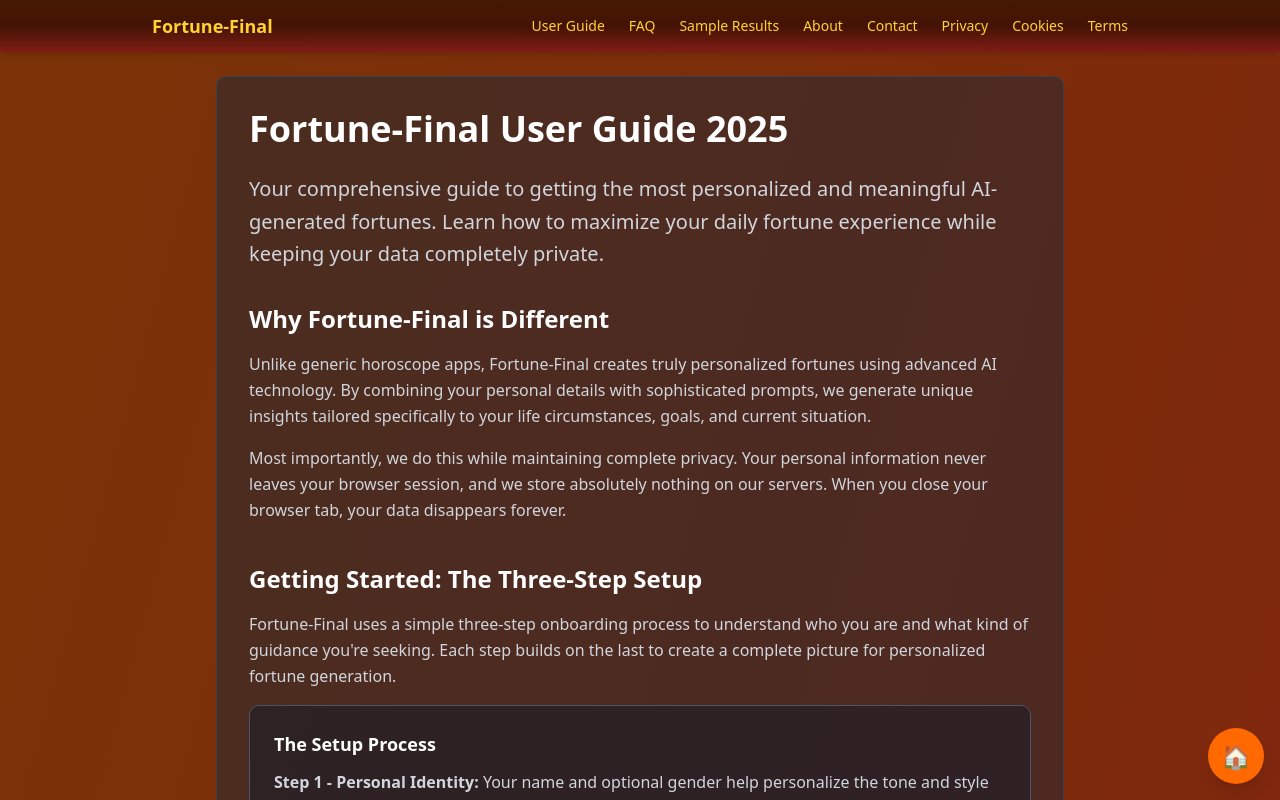
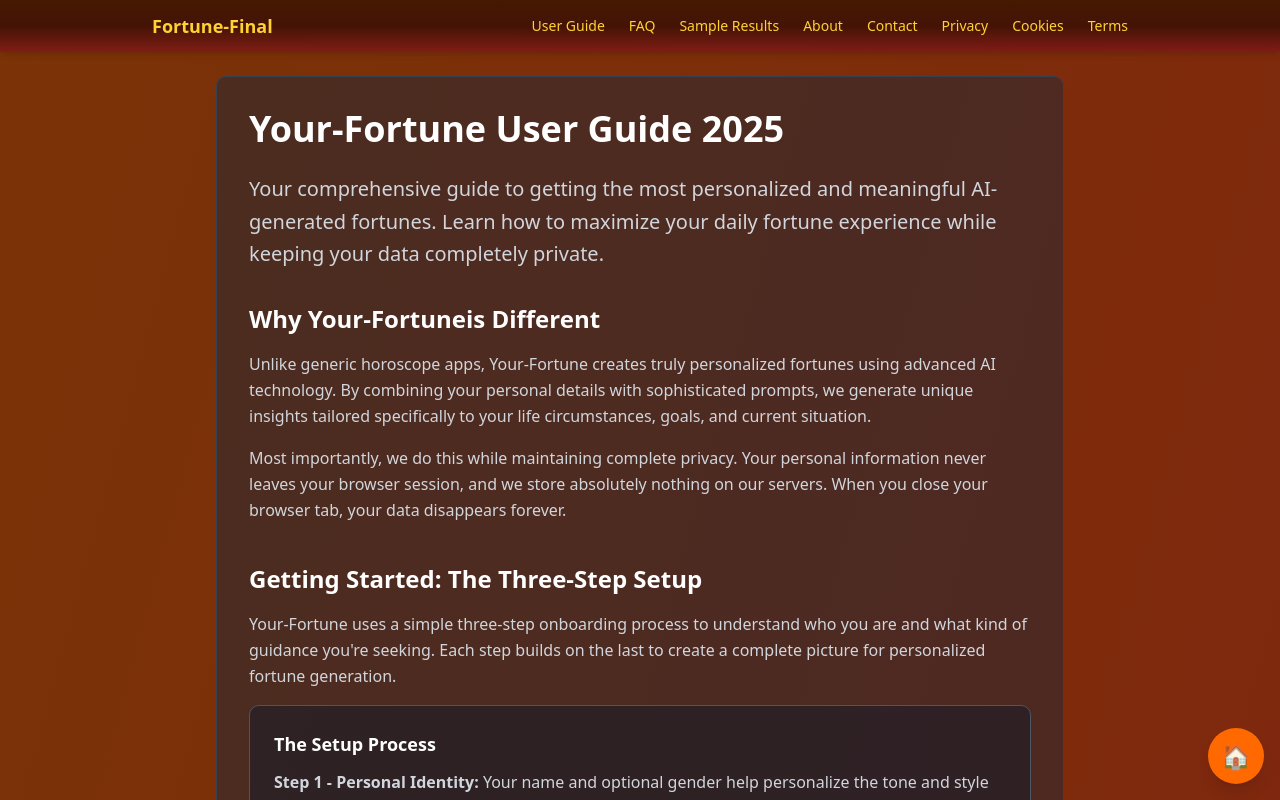
Before and after one commit to LeConsulat2/fortune-final, a Next.js app: page /use-guide in a window 1280 px wide. Shown: the top 800 px of the page. Built offline with nearby package versions, Linux system fonts and the light colour scheme.

Commit message:
Update page.tsx

```diff
--- a/app/(content)/use-guide/page.tsx
+++ b/app/(content)/use-guide/page.tsx
@@ -1,7 +1,7 @@
 export const metadata = {
-  title: 'Fortune-Final User Guide 2025 | Your Daily AI Fortune Experience',
+  title: 'Your-Fortune User Guide 2025 | Your Daily AI Fortune Experience',
   description:
-    'Complete guide to using Fortune-Final for personalized AI-generated daily fortunes. Learn about privacy, categories, and maximizing your fortune experience.',
+    'Complete guide to using Your-Fortune for personalized AI-generated daily fortunes. Learn about privacy, categories, and maximizing your fortune experience.',
 };
 
 export default function FortuneUserGuidePage() {
@@ -9,7 +9,7 @@ export default function FortuneUserGuidePage() {
     <main className="prose prose-invert max-w-4xl mx-auto p-6 text-gray-100">
       <div className="bg-gray-800/50 rounded-lg p-8 border border-gray-700">
         <h1 className="text-4xl font-bold text-white mb-6">
-          Fortune-Final User Guide 2025
+          Your-Fortune User Guide 2025
         </h1>
         <p className="text-xl text-gray-300 mb-8 leading-relaxed">
           Your comprehensive guide to getting the most personalized and
@@ -19,10 +19,10 @@ export default function FortuneUserGuidePage() {
 
         <section className="mb-10">
           <h2 className="text-2xl font-semibold text-white mb-4">
-            Why Fortune-Final is Different
+            Why Your-Fortuneis Different
           </h2>
           <p className="text-gray-300 leading-relaxed mb-4">
-            Unlike generic horoscope apps, Fortune-Final creates truly
+            Unlike generic horoscope apps, Your-Fortune creates truly
             personalized fortunes using advanced AI technology. By combining
             your personal details with sophisticated prompts, we generate unique
             insights tailored specifically to your life circumstances, goals,
@@ -41,7 +41,7 @@ export default function FortuneUserGuidePage() {
             Getting Started: The Three-Step Setup
           </h2>
           <p className="text-gray-300 leading-relaxed mb-4">
-            Fortune-Final uses a simple three-step onboarding process to
+            Your-Fortune uses a simple three-step onboarding process to
             understand who you are and what kind of guidance you&apos;re
             seeking. Each step builds on the last to create a complete picture
             for personalized fortune generation.
@@ -267,7 +267,7 @@ export default function FortuneUserGuidePage() {
             Technical Requirements & Troubleshooting
           </h2>
           <p className="text-gray-300 leading-relaxed mb-4">
-            Fortune-Final works on all modern browsers and devices. Here&apos;s
+            Your-Fortune works on all modern browsers and devices. Here&apos;s
             what you need to know:
           </p>
 
@@ -312,7 +312,7 @@ export default function FortuneUserGuidePage() {
             Understanding the AI Behind Your Fortunes
           </h2>
           <p className="text-gray-300 leading-relaxed mb-4">
-            Fortune-Final combines the quiz answers + sophisitcated prompts that
+            Your-Fortune combines the quiz answers + sophisitcated prompts that
             allows AI model to dynamically give user a meaningful fortunes and
             insights for the day. The AI combines your personal information with
             carefully crafted prompts that incorporate wisdom from various
@@ -353,7 +353,7 @@ export default function FortuneUserGuidePage() {
             Ready to Discover Your Fortune?
           </h2>
           <p className="text-gray-300 leading-relaxed mb-6">
-            Start your journey with Fortune-Final today. Our AI-powered system
+            Start your journey with Your-Fortune today. Our AI-powered system
             will create a personalized fortune experience that respects your
             privacy while delivering meaningful insights. Choose your path and
             begin your fortune adventure.
@@ -374,7 +374,7 @@ export default function FortuneUserGuidePage() {
             Important Disclaimer
           </h2>
           <p className="text-gray-300 leading-relaxed text-sm">
-            Fortune-Final is designed for entertainment and self-reflection
+            Your-Fortune is designed for entertainment and self-reflection
             purposes. Our AI-generated fortunes should not be considered
             professional advice for medical, legal, financial, or other serious
             life decisions. Always consult qualified professionals for important
```
